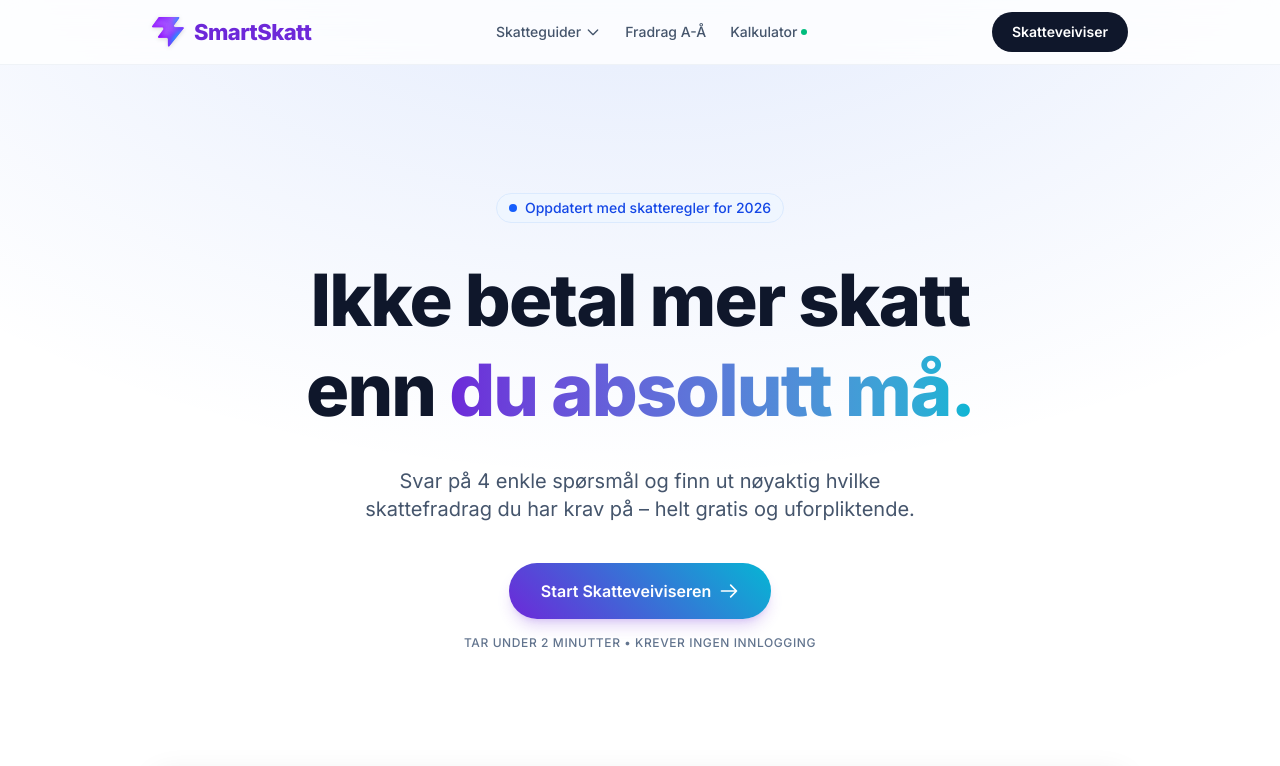
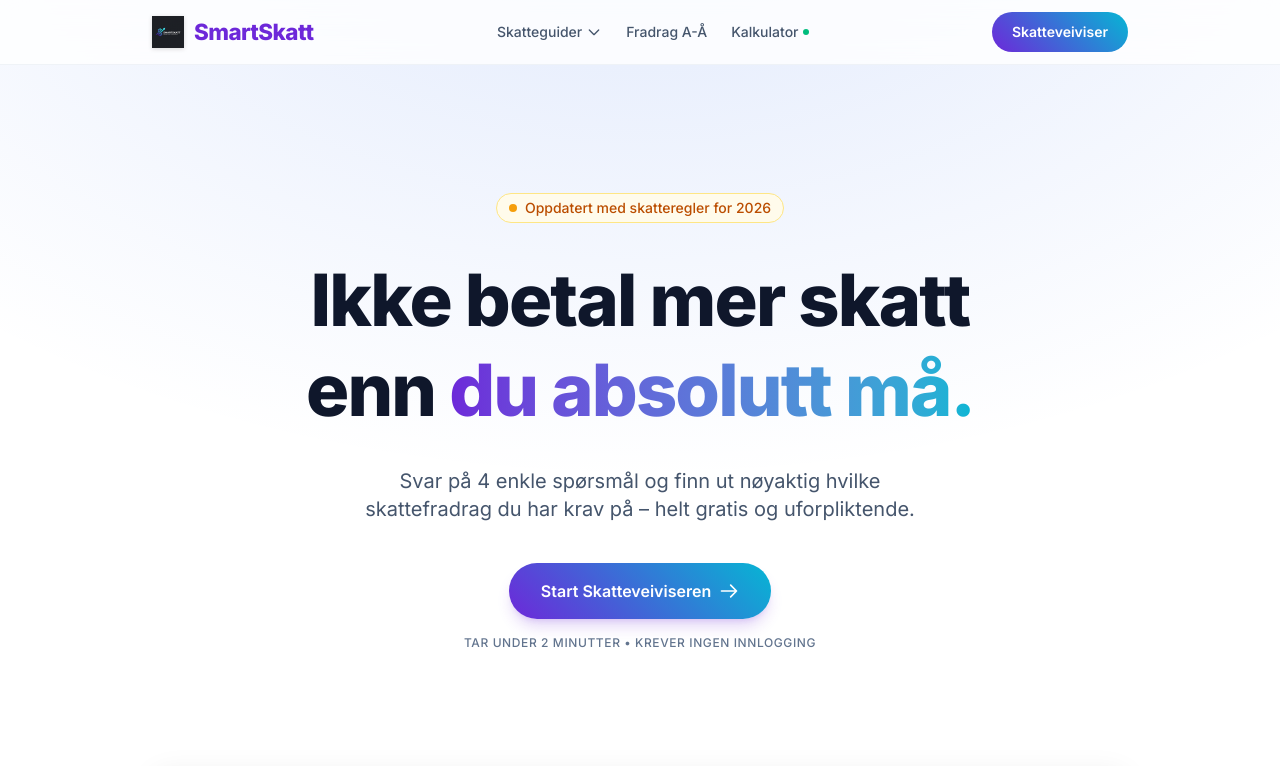
Before and after one commit to Svenn0x/Smartskatt-Antigravity, a Next.js app: page / in a window 1280 px wide. Shown: the top 766 px of the page. Built offline with nearby package versions, Linux system fonts and the light colour scheme.

Commit message:
feat: implement new logo and update brand color profile

```diff
--- a/app/layout.tsx
+++ b/app/layout.tsx
@@ -69,9 +69,9 @@ export const metadata: Metadata = {
     creator: '@smartskattno',
   },
   icons: {
-    icon: '/icon.svg',
-    shortcut: '/icon.svg',
-    apple: '/icon.svg',
+    icon: '/logo.png',
+    shortcut: '/logo.png',
+    apple: '/logo.png',
   },
 };
 
--- a/app/page.tsx
+++ b/app/page.tsx
@@ -29,8 +29,8 @@ export default function Home() {
     <div className="flex flex-col items-center justify-center w-full pb-24">
       {/* Hero Section */}
       <section className="w-full max-w-5xl mx-auto px-4 sm:px-6 pt-24 pb-16 text-center lg:pt-32 lg:pb-24 animate-in fade-in slide-in-from-bottom-4 duration-700 ease-out">
-        <div className="inline-flex items-center gap-2 px-3 py-1 rounded-full bg-blue-50 border border-blue-100 text-blue-700 text-sm font-medium mb-8">
-          <span className="flex h-2 w-2 rounded-full bg-blue-600"></span>
+        <div className="inline-flex items-center gap-2 px-3 py-1 rounded-full bg-amber-50 border border-amber-200 text-amber-700 text-sm font-medium mb-8">
+          <span className="flex h-2 w-2 rounded-full bg-accent"></span>
           Oppdatert med skatteregler for 2026
         </div>
 
@@ -106,10 +106,10 @@ function GuideCard({ title, href, description, icon, color }: { title: string; h
       <div className="flex items-center justify-center w-12 h-12 bg-slate-50 text-2xl rounded-xl mb-4 group-hover:scale-110 transition-transform duration-300 border border-slate-100 shadow-sm">
         {icon}
       </div>
-      <h3 className="text-xl font-bold text-slate-900 mb-2 group-hover:text-blue-600 transition-colors">{title}</h3>
+      <h3 className="text-xl font-bold text-slate-900 mb-2 group-hover:text-secondary transition-colors">{title}</h3>
       <p className="text-sm text-slate-600 leading-relaxed">{description}</p>
 
-      <div className="mt-6 flex items-center text-sm font-medium text-blue-600 opacity-0 group-hover:opacity-100 transition-all translate-x-[-10px] group-hover:translate-x-0">
+      <div className="mt-6 flex items-center text-sm font-medium text-secondary opacity-0 group-hover:opacity-100 transition-all translate-x-[-10px] group-hover:translate-x-0">
         Les guiden
         <svg className="ml-1 w-4 h-4" fill="none" stroke="currentColor" viewBox="0 0 24 24"><path strokeLinecap="round" strokeLinejoin="round" strokeWidth="2" d="M9 5l7 7-7 7"></path></svg>
       </div>
--- a/components/shared/Footer.tsx
+++ b/components/shared/Footer.tsx
@@ -4,7 +4,7 @@ export default function Footer() {
   return (
     <footer className="bg-slate-900 text-slate-300 py-12 mt-24">
       <div className="max-w-5xl mx-auto px-4 flex flex-col items-center text-center text-sm">
-        <Logo variant="dark" className="mb-6 opacity-90" />
+        <Logo variant="dark" size={48} className="mb-6 opacity-90" />
         <p>&copy; {new Date().getFullYear()} Smartskatt.no. Alle rettigheter reservert.</p>
         <p className="mt-2 text-slate-500">Tjenesten er kun veiledende. Sjekk alltid mot Skatteetatens offisielle sider.</p>
       </div>
--- a/components/shared/Logo.tsx
+++ b/components/shared/Logo.tsx
@@ -4,21 +4,22 @@ import Image from 'next/image';
 interface LogoProps {
   className?: string;
   variant?: 'light' | 'dark';
+  size?: number;
 }
 
-export default function Logo({ className = '', variant = 'light' }: LogoProps) {
+export default function Logo({ className = '', variant = 'light', size = 32 }: LogoProps) {
   const textColor = variant === 'light' ? 'text-primary' : 'text-white';
 
   return (
     <div className={`flex items-center gap-2.5 ${className}`}>
       <Image
-        src="/icon.svg"
+        src="/logo.png"
         alt="Smartskatt.no - Finn dine skattefradrag"
-        width={32}
-        height={32}
+        width={size}
+        height={size}
         className="flex-shrink-0 drop-shadow-sm"
       />
-      <span className={`font-extrabold text-[22px] tracking-tight leading-none ${textColor}`}>
+      <span className={`font-extrabold tracking-tight leading-none ${textColor}`} style={{ fontSize: `${Math.max(22, size * 0.7)}px` }}>
         SmartSkatt
       </span>
     </div>
--- a/components/shared/Navbar.tsx
+++ b/components/shared/Navbar.tsx
@@ -29,36 +29,36 @@ export default function Navbar() {
           {/* Desktop Navigation */}
           <nav className="hidden sm:flex items-center gap-6">
             <div className="relative group">
-              <button className="text-sm font-medium text-slate-600 group-hover:text-blue-600 transition-colors flex items-center gap-1 cursor-default py-2">
+              <button className="text-sm font-medium text-slate-600 group-hover:text-secondary transition-colors flex items-center gap-1 cursor-default py-2">
                 Skatteguider
                 <svg className="w-4 h-4" fill="none" viewBox="0 0 24 24" stroke="currentColor">
                   <path strokeLinecap="round" strokeLinejoin="round" strokeWidth={2} d="M19 9l-7 7-7-7" />
                 </svg>
               </button>
               <div className="absolute top-full left-0 mt-1 w-48 bg-white border border-slate-100 rounded-xl shadow-lg opacity-0 invisible group-hover:opacity-100 group-hover:visible transition-all flex flex-col overflow-hidden">
-                <Link href="/krypto" className="px-4 py-3 text-sm font-medium text-slate-700 hover:bg-slate-50 hover:text-blue-600">Krypto</Link>
-                <Link href="/bedrift" className="px-4 py-3 text-sm font-medium text-slate-700 hover:bg-slate-50 hover:text-blue-600 border-t border-slate-50">Bedrift</Link>
-                <Link href="/bolig" className="px-4 py-3 text-sm font-medium text-slate-700 hover:bg-slate-50 hover:text-blue-600 border-t border-slate-50">Bolig</Link>
+                <Link href="/krypto" className="px-4 py-3 text-sm font-medium text-slate-700 hover:bg-slate-50 hover:text-secondary">Krypto</Link>
+                <Link href="/bedrift" className="px-4 py-3 text-sm font-medium text-slate-700 hover:bg-slate-50 hover:text-secondary border-t border-slate-50">Bedrift</Link>
+                <Link href="/bolig" className="px-4 py-3 text-sm font-medium text-slate-700 hover:bg-slate-50 hover:text-secondary border-t border-slate-50">Bolig</Link>
               </div>
             </div>
-            <Link href="/fradrag" className="text-sm font-medium text-slate-600 hover:text-blue-600 transition-colors py-2 active:scale-95">
+            <Link href="/fradrag" className="text-sm font-medium text-slate-600 hover:text-secondary transition-colors py-2 active:scale-95">
               Fradrag A-Å
             </Link>
-            <Link href="/kalkulator" className="text-sm font-medium text-slate-600 hover:text-blue-600 transition-colors flex items-center gap-1 py-2 active:scale-95">
+            <Link href="/kalkulator" className="text-sm font-medium text-slate-600 hover:text-secondary transition-colors flex items-center gap-1 py-2 active:scale-95">
               Kalkulator
               <span className="flex h-1.5 w-1.5 rounded-full bg-emerald-500"></span>
             </Link>
           </nav>
 
           <div className="hidden sm:flex items-center">
-            <Link href="/veiviser" className="text-sm font-semibold bg-slate-900 hover:bg-primary text-white px-5 py-2.5 rounded-full transition-all hover:shadow-md hover:scale-105 active:scale-95">
+            <Link href="/veiviser" className="text-sm font-semibold bg-brand-gradient text-white px-5 py-2.5 rounded-full transition-all hover:shadow-md hover:scale-105 active:scale-95">
               Skatteveiviser
             </Link>
           </div>
 
           {/* Mobile Menu Button */}
           <button
-            className="sm:hidden p-2 text-slate-600 hover:text-slate-900 focus:outline-none focus:ring-2 focus:ring-blue-500 rounded-lg active:scale-95 transition-transform"
+            className="sm:hidden p-2 text-slate-600 hover:text-slate-900 focus:outline-none focus:ring-2 focus:ring-secondary rounded-lg active:scale-95 transition-transform"
             onClick={() => setIsMobileMenuOpen(!isMobileMenuOpen)}
             aria-label="Toggle menu"
           >
@@ -77,16 +77,16 @@ export default function Navbar() {
               <div className="py-2">
                 <p className="px-3 text-xs font-bold text-slate-400 uppercase tracking-wider mb-2">Skatteguider</p>
                 <div className="space-y-1">
-                  <Link href="/krypto" onClick={() => setIsMobileMenuOpen(false)} className="block px-3 py-2.5 rounded-xl text-base font-medium text-slate-700 hover:bg-slate-50 hover:text-blue-600 active:bg-slate-100">Krypto</Link>
-                  <Link href="/bedrift" onClick={() => setIsMobileMenuOpen(false)} className="block px-3 py-2.5 rounded-xl text-base font-medium text-slate-700 hover:bg-slate-50 hover:text-blue-600 active:bg-slate-100">Bedrift</Link>
-                  <Link href="/bolig" onClick={() => setIsMobileMenuOpen(false)} className="block px-3 py-2.5 rounded-xl text-base font-medium text-slate-700 hover:bg-slate-50 hover:text-blue-600 active:bg-slate-100">Bolig</Link>
+                  <Link href="/krypto" onClick={() => setIsMobileMenuOpen(false)} className="block px-3 py-2.5 rounded-xl text-base font-medium text-slate-700 hover:bg-slate-50 hover:text-secondary active:bg-slate-100">Krypto</Link>
+                  <Link href="/bedrift" onClick={() => setIsMobileMenuOpen(false)} className="block px-3 py-2.5 rounded-xl text-base font-medium text-slate-700 hover:bg-slate-50 hover:text-secondary active:bg-slate-100">Bedrift</Link>
+                  <Link href="/bolig" onClick={() => setIsMobileMenuOpen(false)} className="block px-3 py-2.5 rounded-xl text-base font-medium text-slate-700 hover:bg-slate-50 hover:text-secondary active:bg-slate-100">Bolig</Link>
                 </div>
               </div>
               <div className="h-px bg-slate-100 my-2"></div>
-              <Link href="/fradrag" onClick={() => setIsMobileMenuOpen(false)} className="block px-3 py-2.5 rounded-xl text-base font-medium text-slate-700 hover:bg-slate-50 hover:text-blue-600 active:bg-slate-100">
+              <Link href="/fradrag" onClick={() => setIsMobileMenuOpen(false)} className="block px-3 py-2.5 rounded-xl text-base font-medium text-slate-700 hover:bg-slate-50 hover:text-secondary active:bg-slate-100">
                 Fradrag A-Å
               </Link>
-              <Link href="/kalkulator" onClick={() => setIsMobileMenuOpen(false)} className="block px-3 py-2.5 rounded-xl text-base font-medium text-slate-700 hover:bg-slate-50 hover:text-blue-600 active:bg-slate-100 flex items-center gap-2">
+              <Link href="/kalkulator" onClick={() => setIsMobileMenuOpen(false)} className="block px-3 py-2.5 rounded-xl text-base font-medium text-slate-700 hover:bg-slate-50 hover:text-secondary active:bg-slate-100 flex items-center gap-2">
                 Kalkulator
                 <span className="flex h-1.5 w-1.5 rounded-full bg-emerald-500"></span>
               </Link>
```
Also changed, not shown: components/kalkulator/SmartskattKalkulator.tsx (+12 -12 lines), public/logo.png (added), 1 other file (tests, documents, lock files or other folders).
